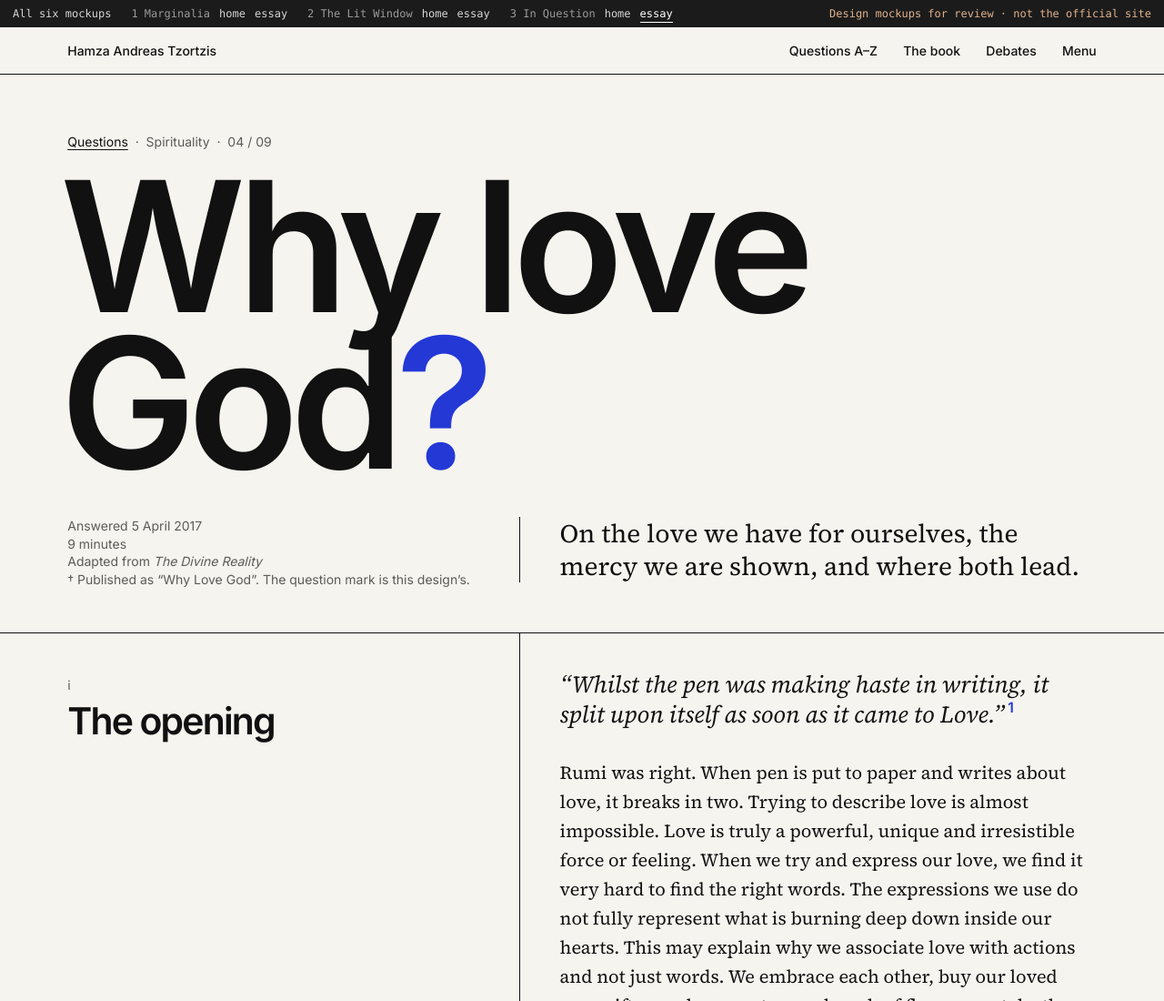
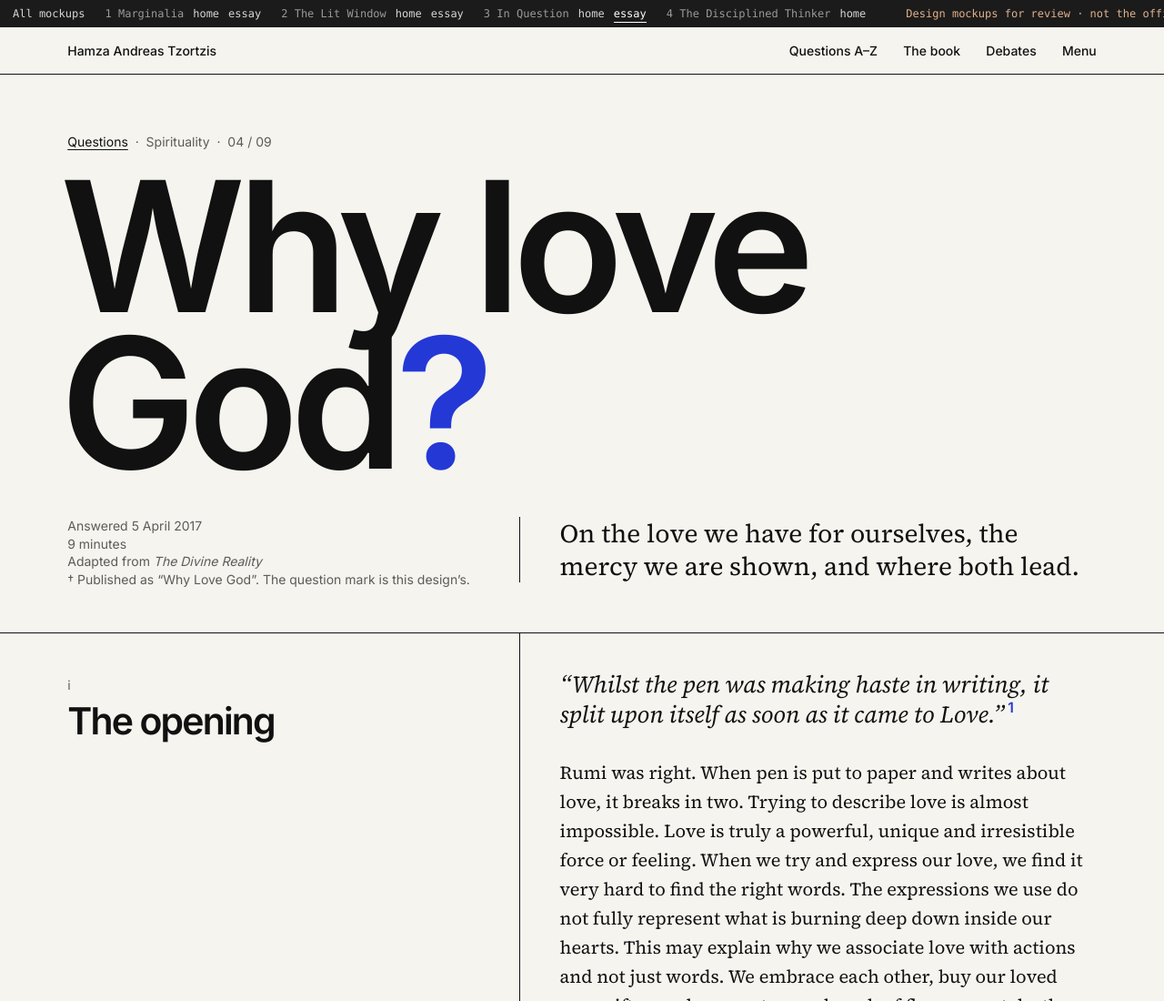
Before and after one commit to abirAbuAsim/hamzatzortzis-site, a plain HTML site: page in-question/essay.html in a window 1280 px wide. Shown: the top 1100 px of the page at 91% size. Drawn offline with Linux system fonts and the light colour scheme; a web font is replaced by a local one.

Commit message:
Link direction 4 (The Disciplined Thinker) in all mockup top bars
Add a link to the new fourth direction in the mockbar of the three
existing directions (home + essay), and relabel "All six mockups" to
"All mockups".

Co-Authored-By: Claude Opus 4.8 <noreply@anthropic.com>

```diff
--- a/in-question/essay.html
+++ b/in-question/essay.html
@@ -15,10 +15,11 @@
 <body>
 
 <nav class="mockbar" aria-label="Mockup pages (not part of the design)">
-  <a href="../index.html">All six mockups</a>
+  <a href="../index.html">All mockups</a>
   <span>1 Marginalia <a href="../marginalia/index.html">home</a> <a href="../marginalia/essay.html">essay</a></span>
   <span>2 The Lit Window <a href="../lit-window/index.html">home</a> <a href="../lit-window/essay.html">essay</a></span>
   <span>3 In Question <a href="index.html">home</a> <a href="essay.html" aria-current="page">essay</a></span>
+  <span>4 The Disciplined Thinker <a href="../disciplined-thinker/index.html">home</a></span>
   <span class="mockbar__note">Design mockups for review · not the official site</span>
 </nav>
 
```
Also changed, not shown: in-question/index.html (+2 -1 lines), lit-window/essay.html (+2 -1 lines), lit-window/index.html (+2 -1 lines), marginalia/essay.html (+2 -1 lines), marginalia/index.html (+2 -1 lines).
